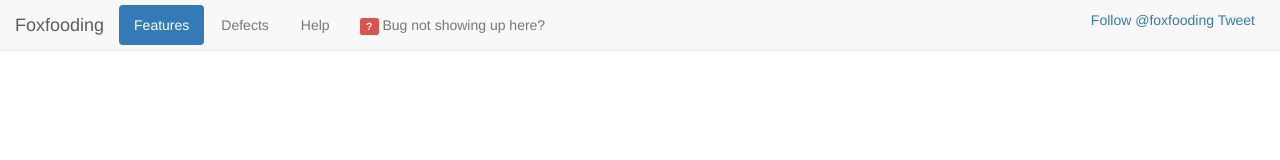
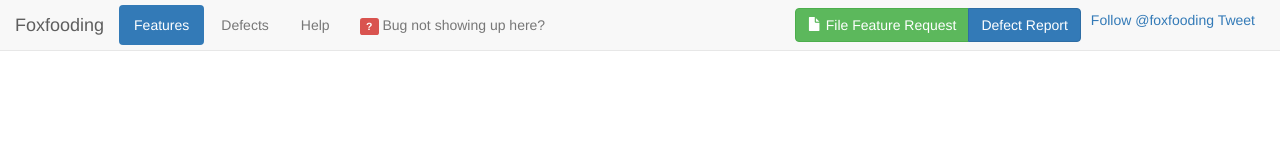
Before and after one commit to foxfooding/dashboard, a plain HTML site: page index.html in a window 1280 px wide. Shown: the top 160 px of the page. Drawn offline with nearby package versions, Linux system fonts and the light colour scheme; no server answers.

Commit message:
Add feature request form to navbar.

```diff
--- a/index.html
+++ b/index.html
@@ -69,6 +69,16 @@ js,fjs=d.getElementsByTagName(s)[0],p=/^http:/.test(d.location)?'http':'https';i
 js,fjs=d.getElementsByTagName(s)[0],p=/^http:/.test(d.location)?'http':'https';if(!d.getElementById(id)){js=d.createElement(s);js.id=id;js.src=p+'://platform.twitter.com/widgets.js';fjs.parentNode.insertBefore(js,fjs);}}(document,
 'script', 'twitter-wjs');</script>
       </ul>
+      <ul class="nav navbar-nav navbar-right">
+        <div class="btn-group" role="group">
+          <a class="btn btn-success" href="https://bugzilla.mozilla.org/form.fxos.feature" target="_blank">
+            <span class="glyphicon glyphicon-file"></span> File Feature Request
+          </a>
+          <a class="btn btn-primary" href="https://bugzilla.mozilla.org/form.fxos.feature?feature_type=Existing%20Feature%20Defect" target="_blank">
+            Defect Report
+          </a>
+        </div>
+      </ul>
     </div>
   </nav>
   <div class="tab-content">
--- a/js/app.js
+++ b/js/app.js
@@ -5,11 +5,6 @@ var bugs = $('#bugs');
 
 var render = function(params) {
   var elements = '';
-  // XXX/drs: Remove when 'votes' API glue lands.
-  //params.bugs.forEach(function(bug) {
-  //  bug.votes = Math.round(Math.random() * 100);
-  //});
-
   var maxVotes = 0;
   params.bugs.forEach(function(bug) {
     if (bug.votes > maxVotes) {
--- a/style/navbar.css
+++ b/style/navbar.css
@@ -14,3 +14,8 @@ body {
   padding-top: 10px;
   padding-bottom: 10px;
 }
+
+.navbar-right .btn-group {
+  margin-right: 1rem;
+  margin-top: -2px;
+}
```
